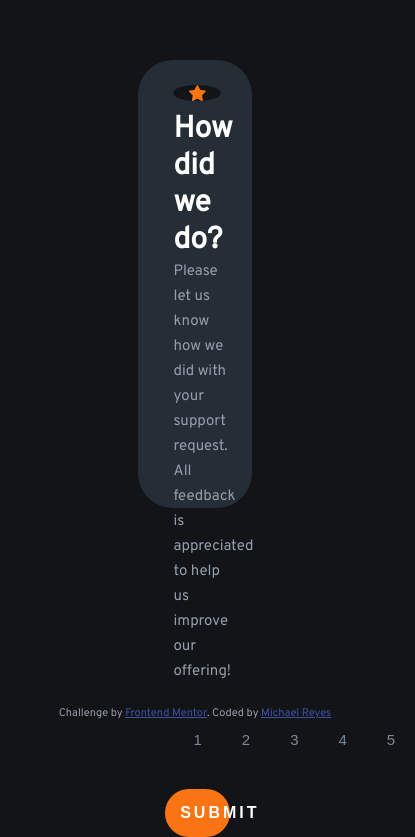
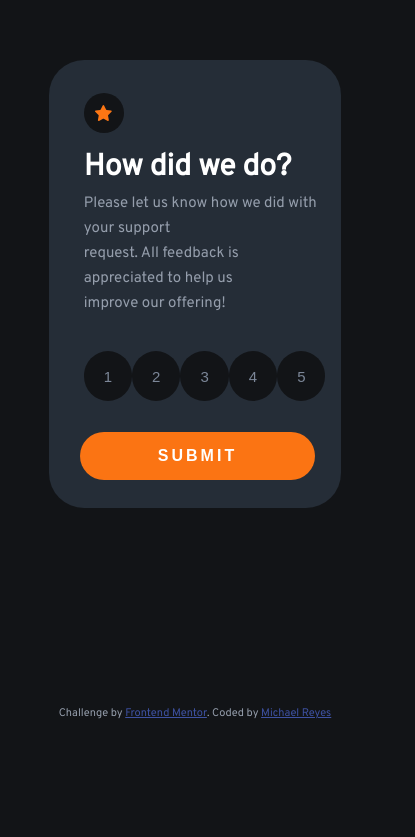
Before and after one commit to michaelr47/InteractiveRatingComponent, a plain HTML site: page index.html in a window 390 px wide. Shown: the part 138-975 px from the top of the page, 415 px wide, since content can reach past the window. After the commit the page ends 858 px from the top, so only its background shows below. Drawn offline with Linux system fonts and the light colour scheme.

Commit message:
added media queries

```diff
--- a/styles.css
+++ b/styles.css
@@ -167,3 +167,47 @@ footer {
 .attribution a {
     color: hsl(228, 45%, 44%);
  }
+
+
+ @media only screen and (max-width: 1200px){
+
+     .main-container {
+        width: 35%;
+
+    }
+}
+
+@media only screen and (max-width: 950px) {
+
+    .main-container {
+
+        width: 40%;
+    }
+
+    #starDiv {
+        width: 40px;
+        height: 40px;
+        border-radius: 50%;
+        margin: 0px 10px;
+    }
+
+}
+ @media only screen and (max-width: 750px){
+
+    .main-container {
+
+        width: 60%;
+        padding: 30px 20px 25px 25px;
+    }
+    #numberRatings {
+        margin-right: 10px;
+
+    }
+}
+
+@media only screen and (max-width: 600px) {
+    .main-container {
+        max-width: 100%;
+        width: 75%;
+    }
+}
```
